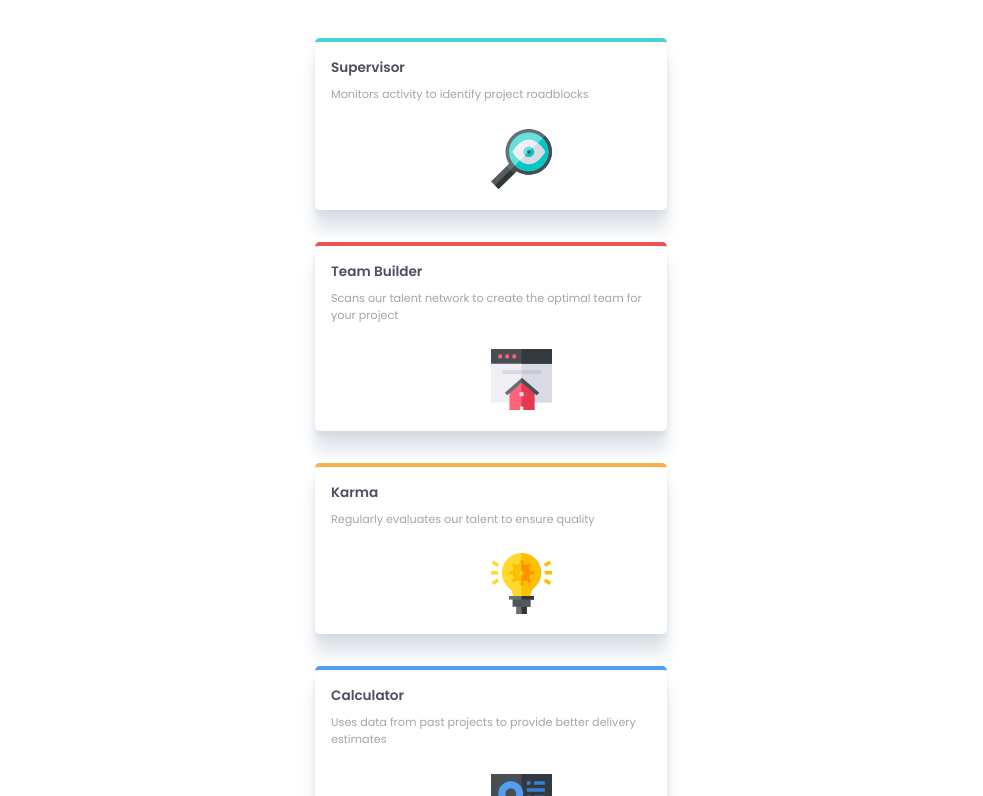
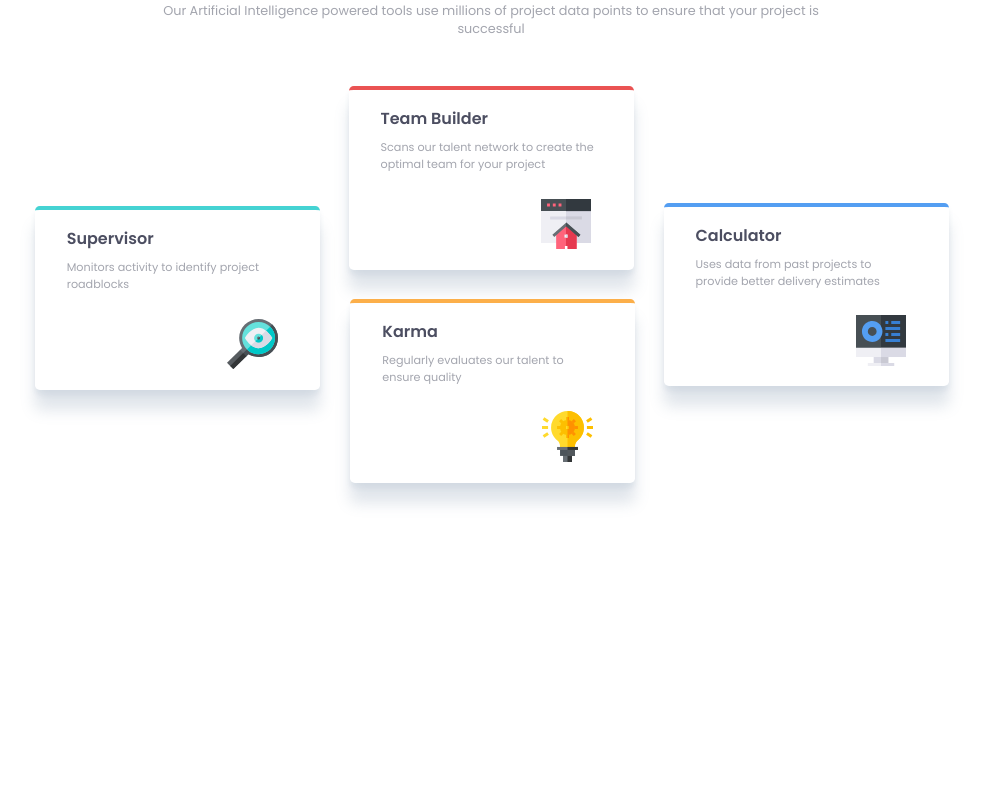
Before and after one commit to Dumont19/four-card-feature-section-master, a plain HTML site: page public/index.html in a window 1280 px wide. Shown: the part 190-986 px from the top of the page, without its empty margins (149-1132 px from the left). After the commit the page ends 800 px from the top, so only its background shows below. Drawn offline with Linux system fonts and the light colour scheme.

Commit message:
adjust responsive media query desktop

```diff
--- a/public/css/style.css
+++ b/public/css/style.css
@@ -73,8 +73,8 @@ header {
 }
 
 .card:hover {
-    transform: scale(1.2);
-    transform: 1s ease-in-out;
+    transform: scale(1.1);
+    transform: .6s ease-out;
 }
 
 .card h4 {
@@ -136,14 +136,13 @@ header {
     top: 1.6rem;
 }
 
-@media screen and (min-width: 1300px) {
+@media screen and (min-width: 900px) {
     body {
-        overflow: hidden;
         padding: 0 2rem;
     }
 
     .container {
-        max-width: 1440px;
+        max-width: 1200px;
         display: flex;
         flex-direction: column;
         align-items: center;
@@ -157,7 +156,7 @@ header {
 
     header .text {
         font-size: .8rem;
-        padding: 0 30rem;
+        padding: 0 15rem;
     }
 
     .cards {
```
